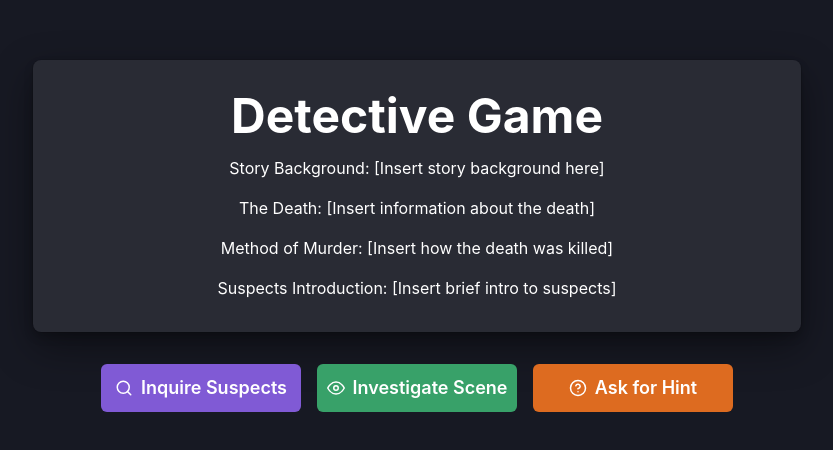
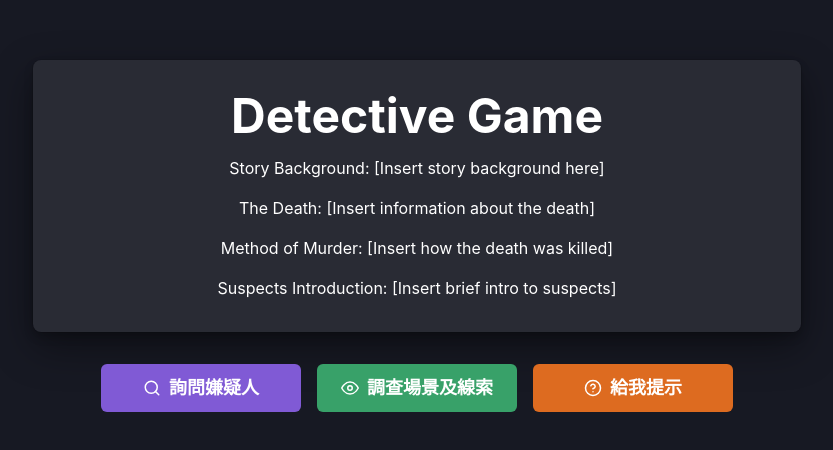
Before and after one commit to Brian-Konr/detectiveinferno, a React (Vite) app in the folder frontend/: page /menu in a window 1280 px wide. Shown: the part 164-614 px from the top of the page, without its empty margins (223-1056 px from the left). Built offline with nearby package versions, Linux system fonts and the light colour scheme.

Commit message:
feat: 🎸 complete page2

```diff
--- a/frontend/package.json
+++ b/frontend/package.json
@@ -10,6 +10,7 @@
     "dev": "vite",
     "build": "tsc && vite build",
     "lint": "eslint . --ext ts,tsx --report-unused-disable-directives --max-warnings 0",
+    "prettier-format": "prettier --config .prettierrc 'src/**/*.tsx' --write",
     "preview": "vite preview"
   },
   "dependencies": {
@@ -32,6 +33,7 @@
     "eslint-plugin-react": "^7.33.2",
     "eslint-plugin-react-hooks": "^4.6.0",
     "eslint-plugin-react-refresh": "^0.4.5",
+    "prettier": "^3.1.1",
     "typescript": "^5.2.2",
     "vite": "^5.0.8"
   }
--- a/frontend/src/main.tsx
+++ b/frontend/src/main.tsx
@@ -14,5 +14,5 @@ render(
       </Routes>
     </Router>
   </ChakraProvider>,
-  document.getElementById('root')
+  document.getElementById('root'),
 );
--- a/frontend/src/pages/MenuPage.tsx
+++ b/frontend/src/pages/MenuPage.tsx
@@ -3,7 +3,6 @@ import { Box, Button, Text, VStack, Heading } from '@chakra-ui/react';
 import { FiSearch, FiHelpCircle, FiEye } from 'react-icons/fi';
 
 const MenuPage = () => {
-
   return (
     <Box
       h="100vh"
@@ -26,23 +25,44 @@ const MenuPage = () => {
           alignItems="center"
           justifyContent="center"
         >
-          <Heading as="h1" size="2xl" mb={4}>Detective Game</Heading>
+          <Heading as="h1" size="2xl" mb={4}>
+            Detective Game
+          </Heading>
           <Text>Story Background: [Insert story background here]</Text>
           <Text mt={4}>The Death: [Insert information about the death]</Text>
-          <Text mt={4}>Method of Murder: [Insert how the death was killed]</Text>
-          <Text mt={4}>Suspects Introduction: [Insert brief intro to suspects]</Text>
+          <Text mt={4}>
+            Method of Murder: [Insert how the death was killed]
+          </Text>
+          <Text mt={4}>
+            Suspects Introduction: [Insert brief intro to suspects]
+          </Text>
         </Box>
 
         {/* Action Buttons */}
         <Box display="flex" justifyContent="center" gap={4} w="full">
-          <Button leftIcon={<FiSearch />} colorScheme="purple" size="lg" width="200px">
-            Inquire Suspects
+          <Button
+            leftIcon={<FiSearch />}
+            colorScheme="purple"
+            size="lg"
+            width="200px"
+          >
+            詢問嫌疑人
           </Button>
-          <Button leftIcon={<FiEye />} colorScheme="green" size="lg" width="200px">
-            Investigate Scene
+          <Button
+            leftIcon={<FiEye />}
+            colorScheme="green"
+            size="lg"
+            width="200px"
+          >
+            調查場景及線索
           </Button>
-          <Button leftIcon={<FiHelpCircle />} colorScheme="orange" size="lg" width="200px">
-            Ask for Hint
+          <Button
+            leftIcon={<FiHelpCircle />}
+            colorScheme="orange"
+            size="lg"
+            width="200px"
+          >
+            給我提示
           </Button>
         </Box>
       </VStack>
```
Also changed, not shown: frontend/src/pages/StartPage.tsx (+19 -2 lines), 2 other files (tests, documents, lock files or other folders).
